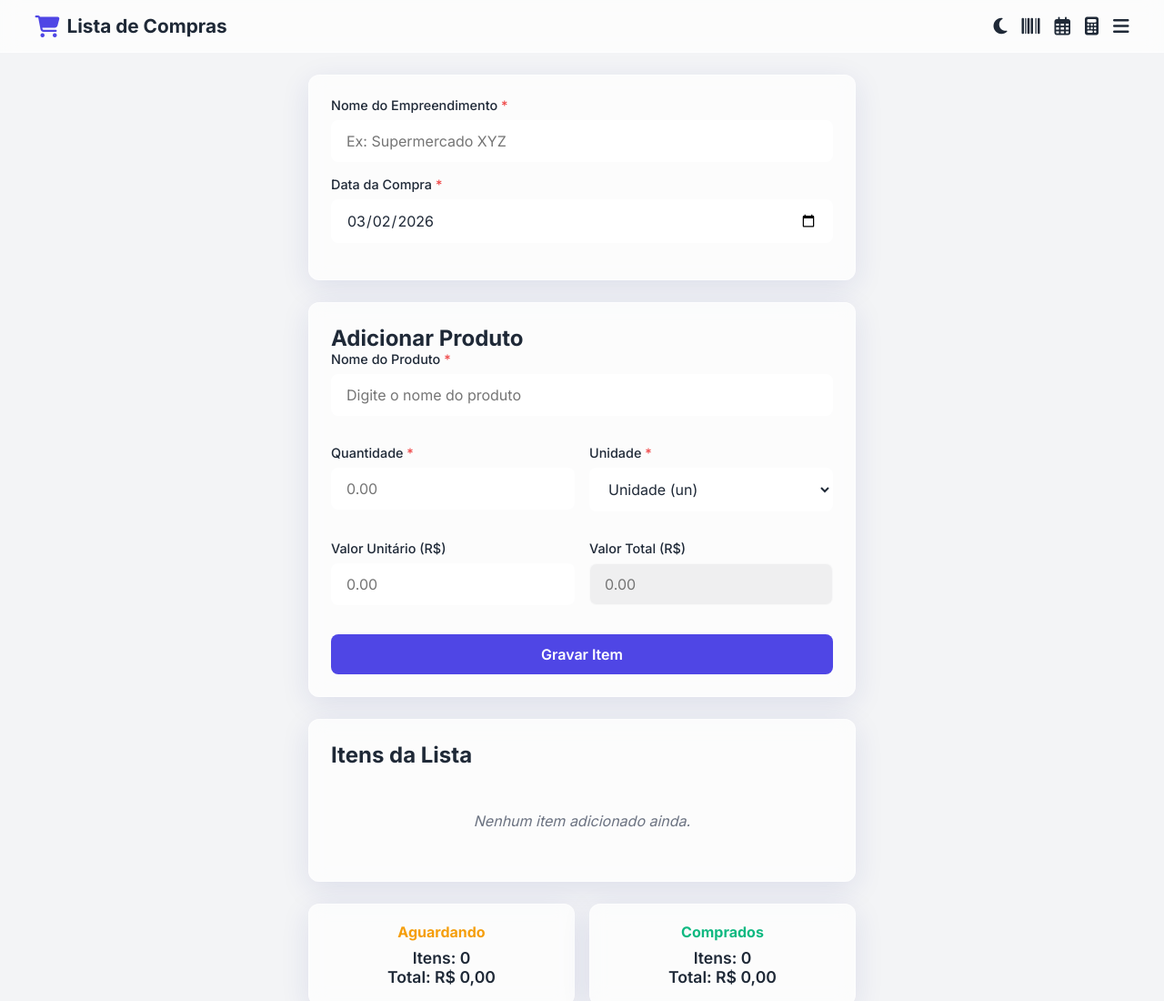
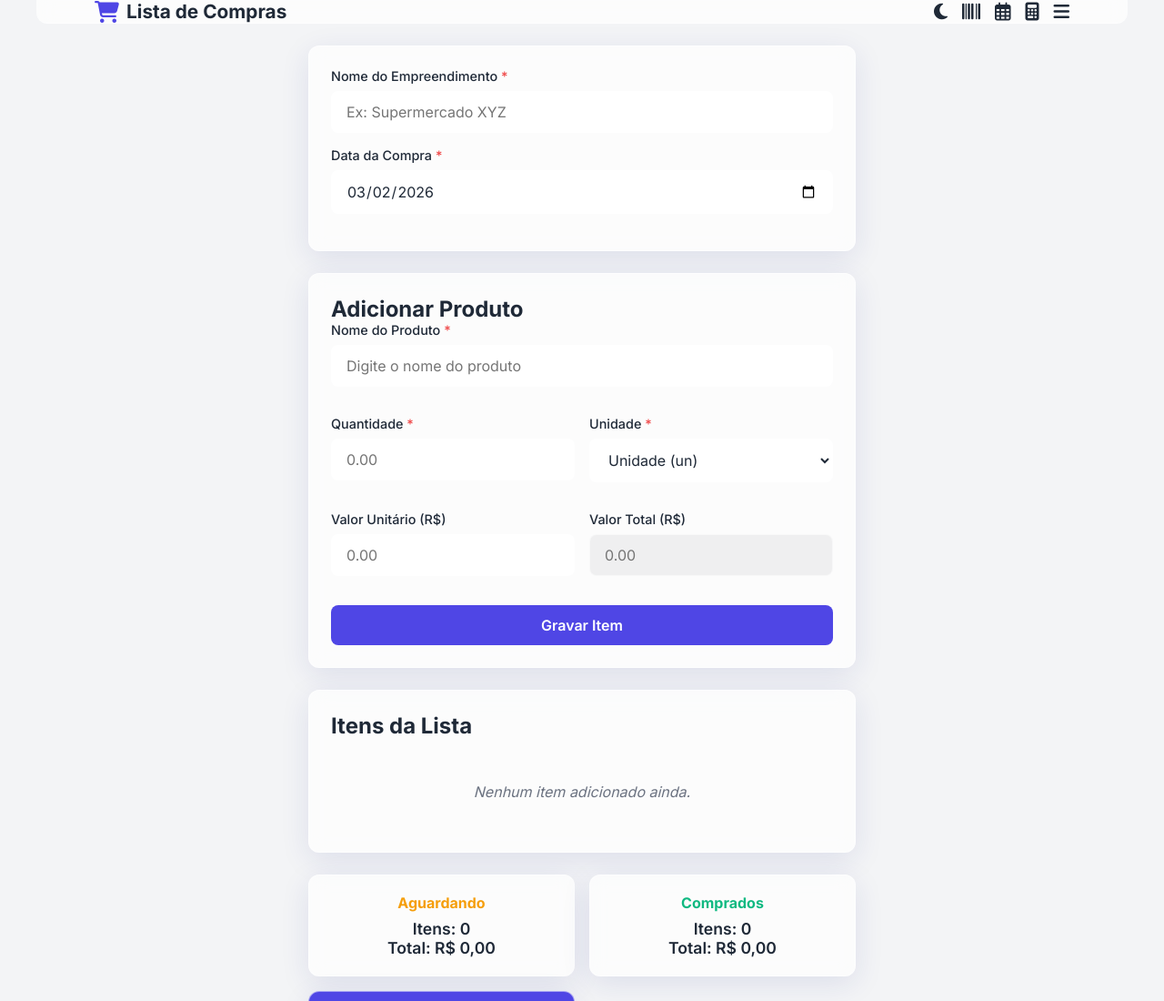
Before and after one commit to luizpimentelbr-star/vamoscomprar, a plain HTML site: page index.html in a window 1280 px wide. Shown: the top 1100 px of the page at 91% size. Drawn offline with Linux system fonts and the light colour scheme.

Commit message:
Update style.css

```diff
--- a/style.css
+++ b/style.css
@@ -81,7 +81,9 @@ button {
     display: flex;
     justify-content: space-between;
     align-items: center;
-    padding: 1rem 3%;
+    /* 1. Alinhando o padding com o .container */
+    padding-left: 5%;
+    padding-right: 5%;
     background: var(--card-bg);
     backdrop-filter: blur(10px);
     border-bottom: 1px solid var(--border-color);
@@ -526,3 +528,13 @@ button {
         top: 4rem; /* Ajuste fino da posição */
     }
 }
+
+@media (min-width: 1200px) {
+    .app-header {
+        /* Centraliza o header em telas gigantes igual ao container */
+        max-width: 1200px;
+        margin: 0 auto;
+        /* Adiciona um pequeno raio de borda para ficar elegante */
+        border-radius: 0 0 var(--border-radius) var(--border-radius);
+    }
+}
```
